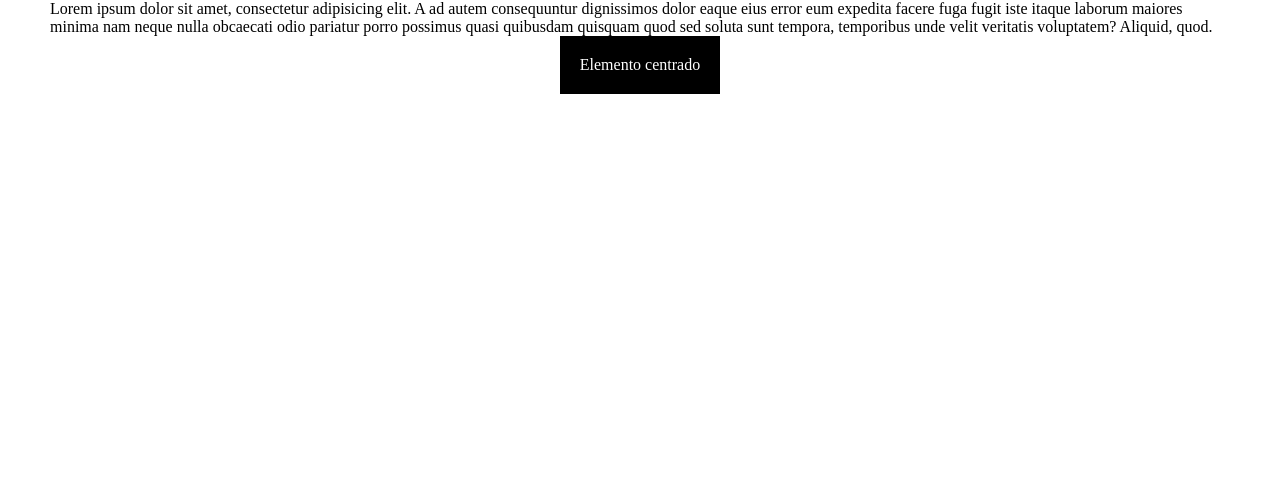
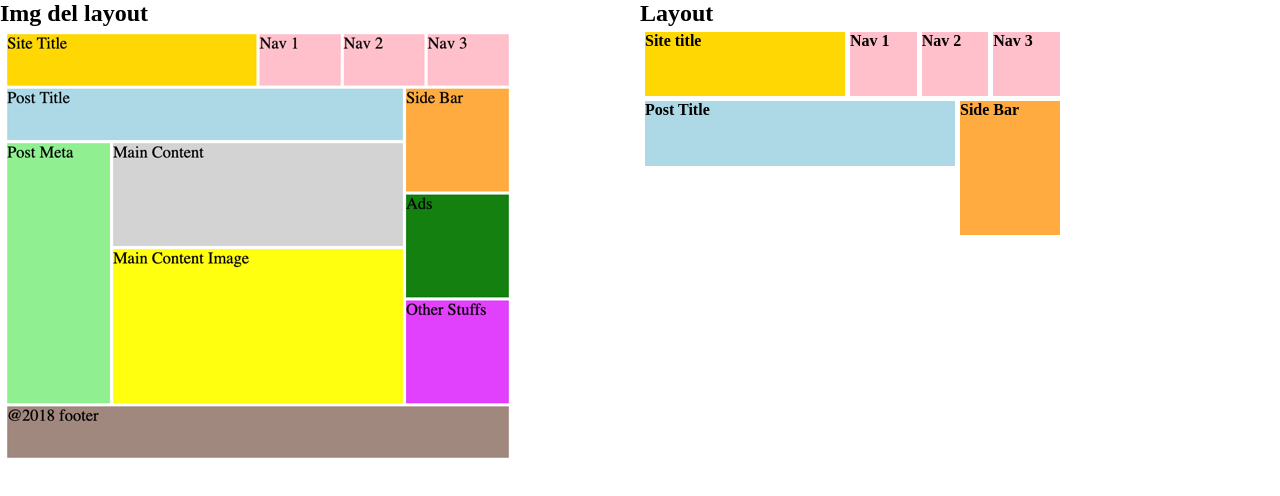
Before and after one commit to ofaaoficial/transference-guaviare, a plain HTML site: page index.html in a window 1280 px wide. Drawn offline with Linux system fonts and the light colour scheme.

Commit message:
css grid

```diff
--- a/assets/css/styles.css
+++ b/assets/css/styles.css
@@ -28,41 +28,52 @@
     box-sizing: border-box;
     outline: none;
     border: none;
-    word-break: break-word
-}
-
-/**
-    Crear estilos generales basados en frameworks por ejemplo
-    Bootstrap.
- */
-.container{
-    padding-left: 50px;
-    padding-right: 50px;
+    word-break: break-word;
+    font-weight: bold;
 }
 
 .row{
     display: flex;
 }
 
-.center{
-    align-items: center;
-    justify-content: center;
+.p1-50{
+    width: calc(100% / 2);
 }
 
-/**
-    Crear su propio sistema de grillas
-    Por ejemplo me base en Bootstrap para el mio
- */
-
-/**
-    p1 : Es la primera pantalla en mi caso siempre lo utilizo para escritrio.
- */
-.p1-1{
-    width: calc(1 / 12 * 100%);
+.container{
+    display: grid;
+    width: 500px;
+    height: 450px;
+    grid-template-columns: repeat(4, calc(100% / 5));
+    grid-template-rows: repeat(7, calc(100% / 7));
+    grid-gap: 5px;
+    margin: 5px;
 }
 
-.item{
-    background: black;
-    color: #fff;
-    padding: 20px;
+.container-2{
+    width: 400px;
+    grid-column: 1 / 5;
+    grid-row: 1;
+    display: grid;
+    grid-template-columns: 50% repeat(3, calc(50% / 3));
+    grid-gap: 5px;
 }
+
+.site-title{
+    background: #ffd703;
+}
+
+.nav{
+    background: #ffc0cb;
+}
+
+.post-title{
+    background: #add8e6;
+    grid-column: 1 / 4;
+}
+
+.side-bar{
+    background: #ffab3f;
+    grid-row: 2 / 4;
+    grid-column: 4;
+}
--- a/index.html
+++ b/index.html
@@ -9,12 +9,26 @@
     <link rel="stylesheet" href="assets/css/styles.css">
 </head>
 <body>
-    <section class="container">
-        <p>Lorem ipsum dolor sit amet, consectetur adipisicing elit. A ad autem consequuntur dignissimos dolor eaque eius error eum expedita facere fuga fugit iste itaque laborum maiores minima nam neque nulla obcaecati odio pariatur porro possimus quasi quibusdam quisquam quod sed soluta sunt tempora, temporibus unde velit veritatis voluptatem? Aliquid, quod.</p>
+<main class="row">
+    <section class="p1-50">
+        <h2>Img del layout</h2>
+        <img src="assets/imgs/speedtest.png" alt="reference">
     </section>
-
-    <section class="row center">
-        <p class="item">Elemento centrado</p>
+    <section class="p1-50">
+        <h2>Layout</h2>
+        <section class="container">
+            <article class="container-2">
+                <section class="site-title">
+                    Site title
+                </section>
+                <section class="nav">Nav 1</section>
+                <section class="nav">Nav 2</section>
+                <section class="nav">Nav 3</section>
+            </article>
+            <article class="post-title">Post Title</article>
+            <article class="side-bar">Side Bar</article>
+        </section>
     </section>
+</main>
 </body>
 </html>
```
Also changed, not shown: assets/imgs/speedtest.png (added).
